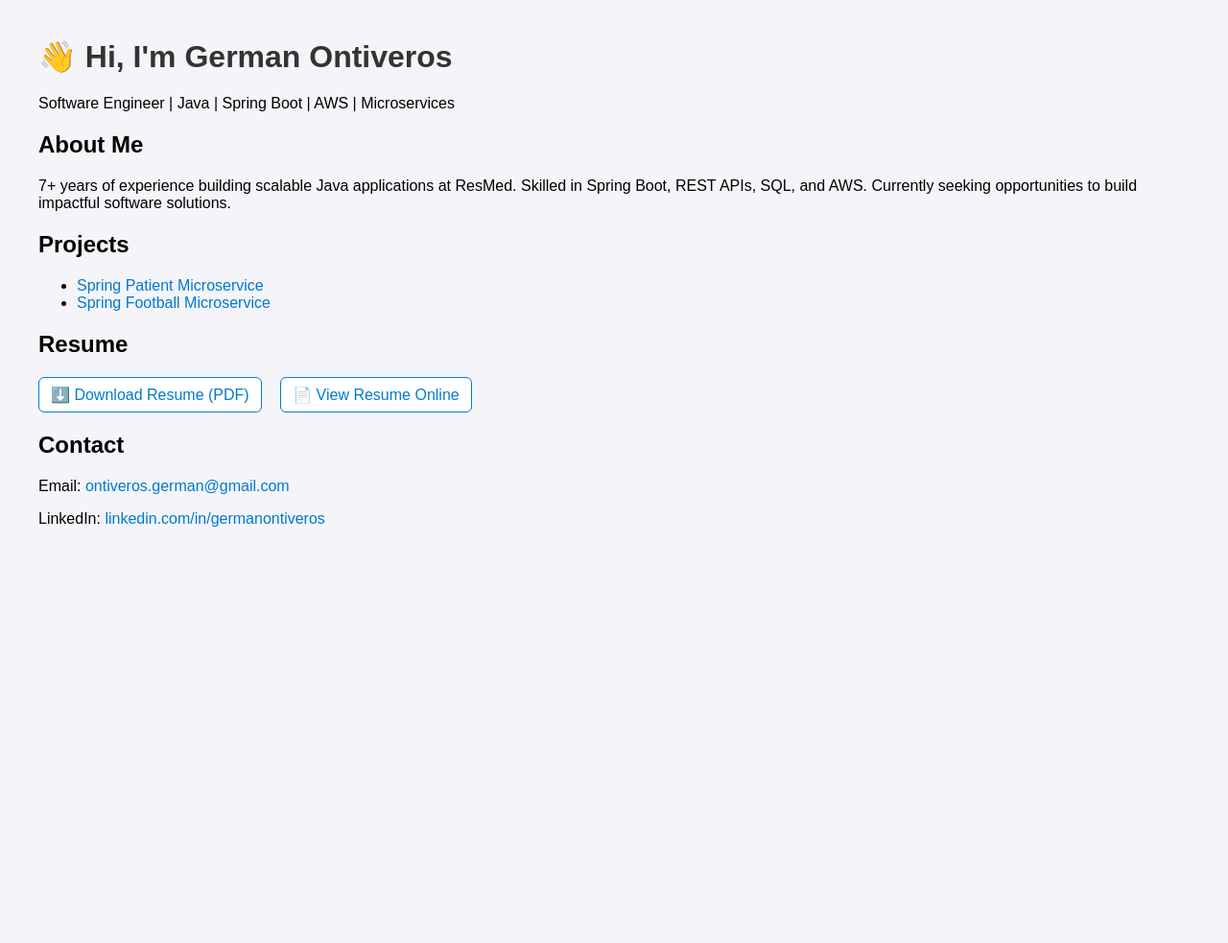
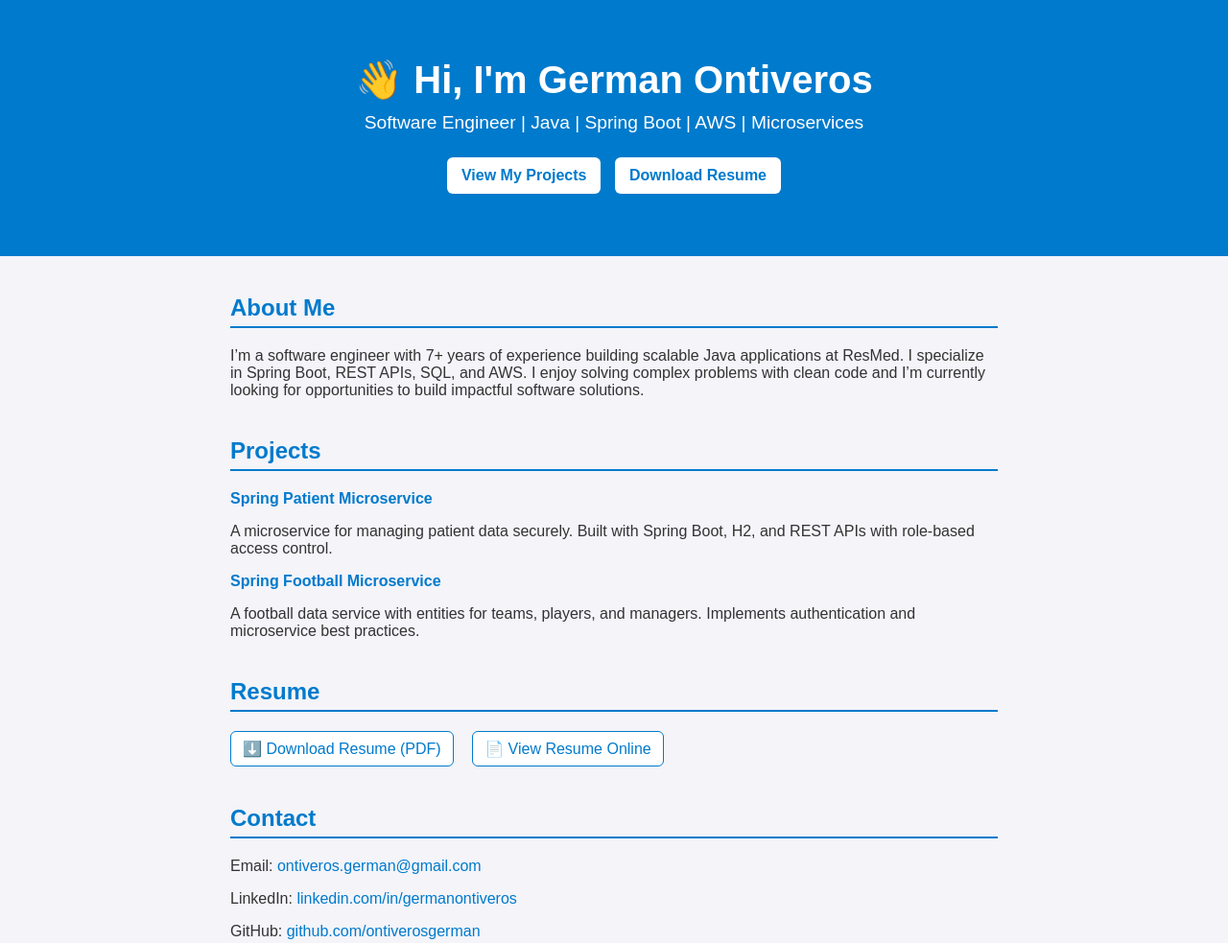
Before and after one commit to ontiverosgerman/ontiverosgerman.github.io, a plain HTML site: page index.html in a window 1280 px wide. Shown: the top 983 px of the page at 96% size. Before the commit the page ends 800 px from the top, so only its background shows below. Drawn offline with Linux system fonts and the light colour scheme.

Commit message:
update index

```diff
--- a/index.html
+++ b/index.html
@@ -5,11 +5,60 @@
   <meta name="viewport" content="width=device-width, initial-scale=1.0">
   <title>German Ontiveros - Portfolio</title>
   <style>
-    body { font-family: Arial, sans-serif; margin: 40px; background: #f4f4f9; }
-    h1 { color: #333; }
-    .section { margin-bottom: 20px; }
+    body {
+      font-family: Arial, sans-serif;
+      margin: 0;
+      background: #f4f4f9;
+      color: #333;
+    }
+    header {
+      background: #007acc;
+      color: white;
+      padding: 60px 20px;
+      text-align: center;
+    }
+    header h1 {
+      margin: 0;
+      font-size: 2.5em;
+    }
+    header p {
+      font-size: 1.2em;
+      margin: 10px 0 20px;
+    }
+    header .cta a {
+      display: inline-block;
+      margin: 5px;
+      padding: 10px 15px;
+      border-radius: 6px;
+      background: white;
+      color: #007acc;
+      text-decoration: none;
+      font-weight: bold;
+      transition: background 0.2s ease, color 0.2s ease;
+    }
+    header .cta a:hover {
+      background: #005b99;
+      color: white;
+    }
+    .section {
+      margin: 40px auto;
+      max-width: 800px;
+      padding: 0 20px;
+    }
+    h2 {
+      color: #007acc;
+      border-bottom: 2px solid #007acc;
+      padding-bottom: 5px;
+    }
+    ul { padding-left: 20px; }
     a { color: #007acc; text-decoration: none; }
     a:hover { text-decoration: underline; }
+    .project {
+      margin-bottom: 15px;
+    }
+    .project-title {
+      font-weight: bold;
+    }
     .resume-links a {
       display: inline-block;
       margin-right: 15px;
@@ -17,33 +66,54 @@
       border: 1px solid #007acc;
       border-radius: 6px;
       background: #fff;
-      transition: background 0.2s ease;
+      transition: background 0.2s ease, color 0.2s ease;
     }
     .resume-links a:hover {
       background: #007acc;
       color: #fff;
     }
+    footer {
+      text-align: center;
+      padding: 20px;
+      font-size: 0.9em;
+      background: #eee;
+      margin-top: 40px;
+    }
   </style>
 </head>
 <body>
+<!-- Hero Section -->
+<header>
   <h1>👋 Hi, I'm German Ontiveros</h1>
   <p>Software Engineer | Java | Spring Boot | AWS | Microservices</p>
+  <div class="cta">
+    <a href="#projects">View My Projects</a>
+    <a href="German_Ontiveros_Resume.pdf" download>Download Resume</a>
+  </div>
+</header>
 
-  <div class="section">
+<!-- About -->
+<div class="section" id="about">
   <h2>About Me</h2>
-    <p>7+ years of experience building scalable Java applications at ResMed. Skilled in Spring Boot,
-    REST APIs, SQL, and AWS. Currently seeking opportunities to build impactful software solutions.</p>
+  <p>I’m a software engineer with 7+ years of experience building scalable Java applications at ResMed.
+    I specialize in Spring Boot, REST APIs, SQL, and AWS. I enjoy solving complex problems with clean code
+    and I’m currently looking for opportunities to build impactful software solutions.</p>
 </div>
 
-  <div class="section">
+<!-- Projects -->
+<div class="section" id="projects">
   <h2>Projects</h2>
-    <ul>
-      <li><a href="https://github.com/ontiverosgerman/patient-service">Spring Patient Microservice</a></li>
-      <li><a href="https://github.com/ontiverosgerman/football-service">Spring Football Microservice</a></li>
-    </ul>
+  <div class="project">
+    <span class="project-title"><a href="https://github.com/ontiverosgerman/patient-service">Spring Patient Microservice</a></span>
+    <p>A microservice for managing patient data securely. Built with Spring Boot, H2, and REST APIs with role-based access control.</p>
+  </div>
+  <div class="project">
+    <span class="project-title"><a href="https://github.com/ontiverosgerman/football-service">Spring Football Microservice</a></span>
+    <p>A football data service with entities for teams, players, and managers. Implements authentication and microservice best practices.</p>
+  </div>
 </div>
 
-  <!-- Resume Section -->
+<!-- Resume -->
 <div class="section">
   <h2>Resume</h2>
   <div class="resume-links">
@@ -52,10 +122,16 @@
   </div>
 </div>
 
+<!-- Contact -->
 <div class="section">
   <h2>Contact</h2>
   <p>Email: <a href="mailto:ontiveros.german@gmail.com">ontiveros.german@gmail.com</a></p>
   <p>LinkedIn: <a href="https://linkedin.com/in/germanontiveros">linkedin.com/in/germanontiveros</a></p>
+  <p>GitHub: <a href="https://github.com/ontiverosgerman">github.com/ontiverosgerman</a></p>
 </div>
+
+<footer>
+  <p>© 2025 German Ontiveros. Built with ❤️ and HTML/CSS.</p>
+</footer>
 </body>
 </html>
```
Lines whose indentation alone changed are shown as unchanged.
